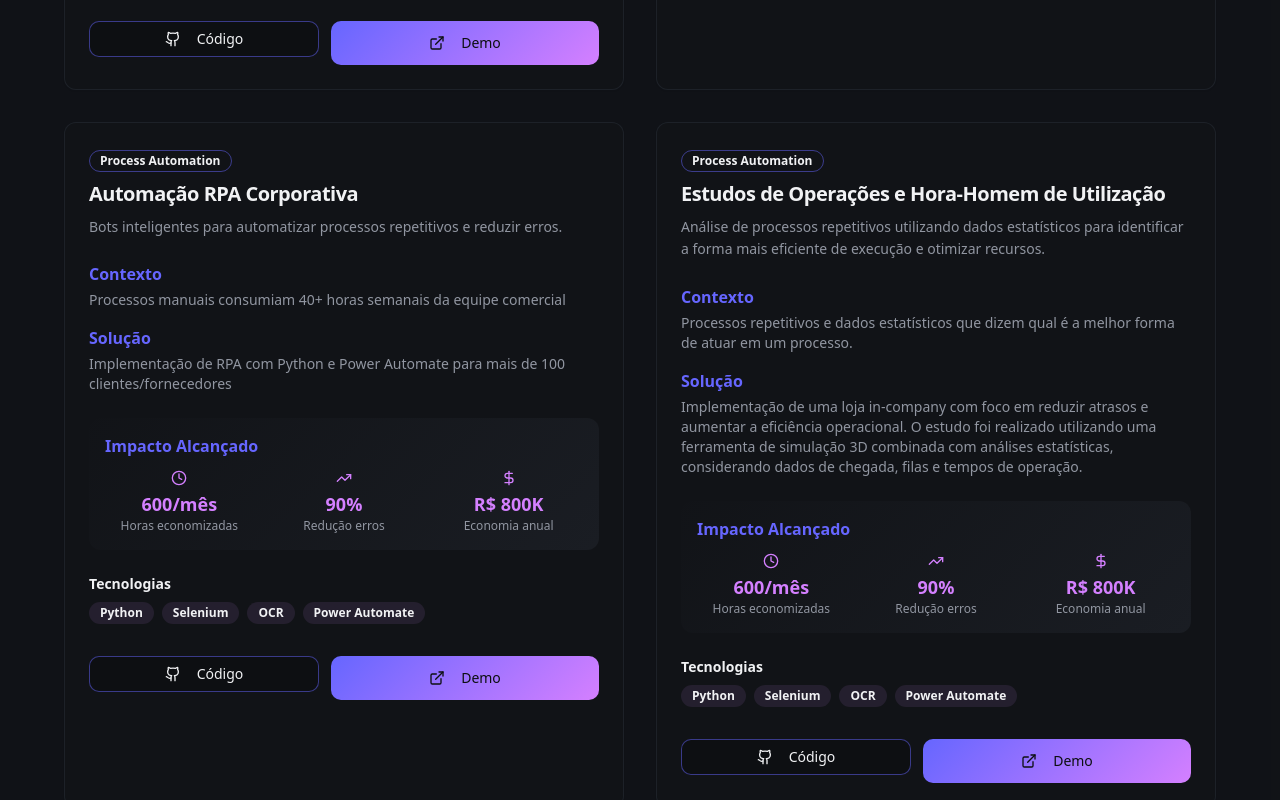
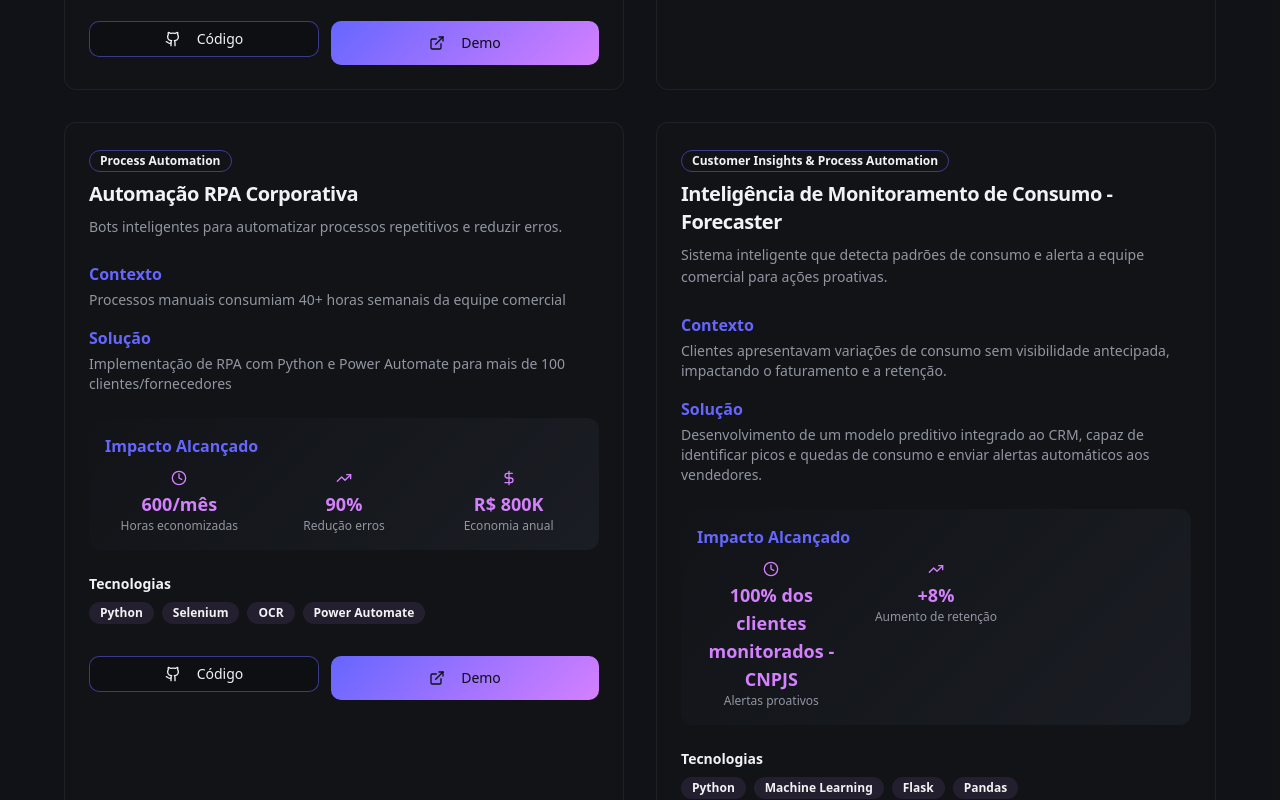
Before and after one commit to viHernandes/homePage, a React (Vite) app: page / in a window 1280 px wide. Shown: the part 5840-6640 px from the top of the page. Built offline with nearby package versions, Linux system fonts and the light colour scheme.

Commit message:
adicionado mais videos

```diff
--- a/src/components/portfolio/projects-section.tsx
+++ b/src/components/portfolio/projects-section.tsx
@@ -11,6 +11,7 @@ import videoSimulacao2 from "../../assets/images/vm_csn.mp4";
 import fornecedoresLogs from "../../assets/images/fornecedorlog.png";
 import sistemaLog from "../../assets/images/sistema_log.mp4";
 import sistemaCRM from "../../assets/images/CRM_VIDEO_EXEMPLO.mp4";
+import sistemaForecast from "../../assets/images/forecaster.mp4";
 
 
 export function ProjectsSection() {
@@ -19,11 +20,11 @@ export function ProjectsSection() {
       title: "Sistema de Precificação Inteligente",
       category: "Machine Learning",
       description: "Modelo preditivo para otimização de preços usando algoritmos de ML avançados.",
-      context: "Empresa precisava de precificação dinâmica para aumentar competitividade no mercado",
+      context: "Empresa precisava de precificação dinâmica para aumentar competitividade no mercado - Toda precificação era manual.",
       solution: "Implementação de modelos de machine learning para trazer o preço ótimo (Random Forest + Regressão Linear) com Python e MLflow (acompanhamento)",
       impact: [
         { icon: TrendingUp, label: "Aumento de margem", value: "5%" },
-        { icon: DollarSign, label: "ROI anual", value: "450%" },
+        { icon: DollarSign, label: "ROI anual", value:  "200%" },
         { icon: Clock, label: "Redução de tempo operacional", value: "40%" }
       ],
       technologies: ["Python", "Scikit-learn", "MLflow", "Power BI"],
@@ -68,7 +69,7 @@ export function ProjectsSection() {
       solution: "Ferramenta desenvolvida em Python com Flask que executa jobs diários, analisa o banco de dados e realiza os disparos necessários automaticamente",
       impact: [
         { icon: TrendingUp, label: "Aumento de margem", value: "5%" },
-        { icon: DollarSign, label: "ROI anual", value: "450%" },
+        { icon: DollarSign, label: "ROI anual", value: "100%" },
         { icon: Clock, label: "Redução de tempo operacional", value: "40%" }
       ],
       technologies: ["Python", "Scikit-learn", "MLflow", "Power BI"],
@@ -110,6 +111,27 @@ export function ProjectsSection() {
       technologies: ["Python","Selenium", "OCR", "Power Automate"],
       github: "#",
        demoImages: ["#"]
+    },
+    {
+      title: "Inteligência de Monitoramento de Consumo - Forecaster",
+      category: "Customer Insights & Process Automation",
+      description: "Sistema inteligente que detecta padrões de consumo e alerta a equipe comercial para ações proativas.",
+      context: "Clientes apresentavam variações de consumo sem visibilidade antecipada, impactando o faturamento e a retenção.",
+      solution: "Desenvolvimento de um modelo preditivo integrado ao CRM, capaz de identificar picos e quedas de consumo e enviar alertas automáticos aos vendedores.",
+      impact: [
+        { icon: Clock, label: "Alertas proativos", value: "100% dos clientes monitorados - CNPJS" },
+        { icon: TrendingUp, label: "Aumento de retenção", value: "+8%" }
+      ],
+      technologies: ["Python", "Machine Learning", "Flask","Pandas"],
+      github: "#",
+      demoImages: [
+          {
+            type: 'media', src : sistemaForecast
+
+          }
+
+
+      ]
     },
     {
       title: "Estudos de Operações e Hora-Homem de Utilização",
```
Also changed, not shown: 2 other files (tests, documents, lock files or other folders).
